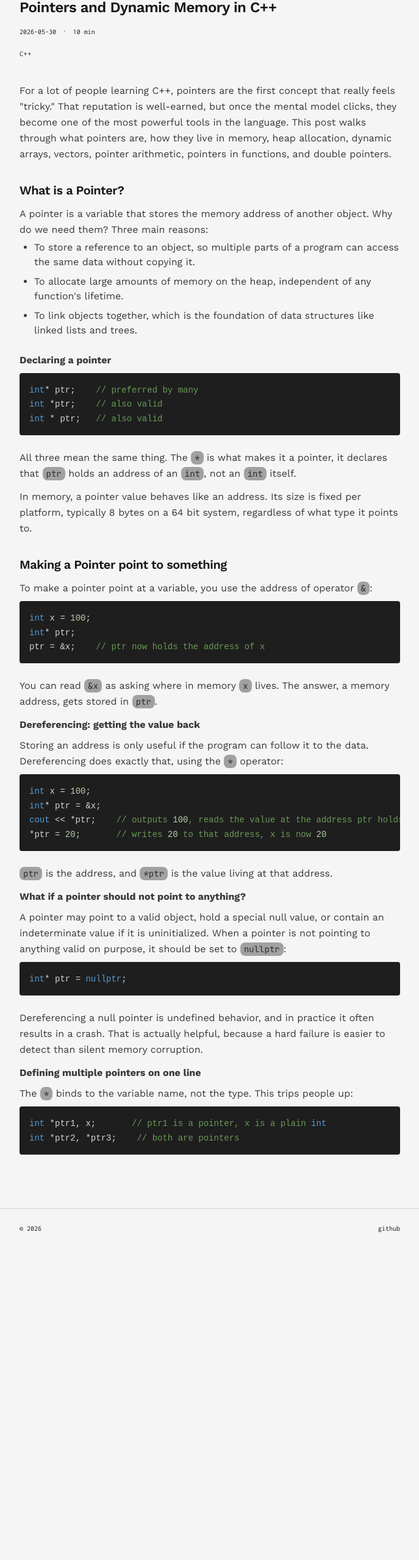
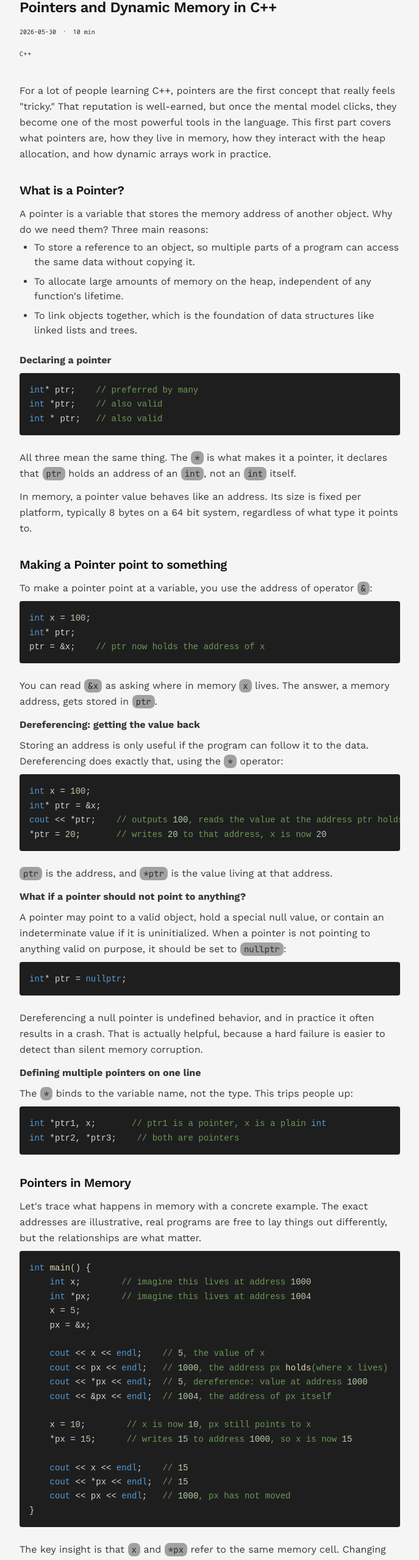
Before and after one commit to n0as-ark/logbook, a React (Vite) app: page /logbook/blog/pointers-and-dynamic-memory-in-cpp in a window 1280 px wide. Shown: the part 177-2736 px from the top of the page at 61% size, without its empty margins (296-983 px from the left). Before the commit the page ends 2224 px from the top, so only its background shows below. Built offline with nearby package versions, Linux system fonts and the light colour scheme; the HTML template or start-up script is replaced by a standard one.

Commit message:
Update posts.ts

```diff
--- a/src/data/posts.ts
+++ b/src/data/posts.ts
@@ -126,7 +126,7 @@ That is exactly why I think it is worth building from scratch. If you understand
    tags: ["C++"],
    excerpt: "Pointers, heap allocation, dynamic arrays, and pointer arithmetic were some of the challenging topics when I learned C++. This post walks through each topic in detail - mostly for my own benefit, but hopefully useful for anyone struggling with them as well.",
    readTime: "10 min",
-   content: `For a lot of people learning C++, pointers are the first concept that really feels "tricky." That reputation is well-earned, but once the mental model clicks, they become one of the most powerful tools in the language. This post walks through what pointers are, how they live in memory, heap allocation, dynamic arrays, vectors, pointer arithmetic, pointers in functions, and double pointers.
+   content: `For a lot of people learning C++, pointers are the first concept that really feels "tricky." That reputation is well-earned, but once the mental model clicks, they become one of the most powerful tools in the language. This first part covers what pointers are, how they live in memory, how they interact with the heap allocation, and how dynamic arrays work in practice.
 ## What is a Pointer?
 A pointer is a variable that stores the memory address of another object. Why do we need them? Three main reasons:
 - To store a reference to an object, so multiple parts of a program can access the same data without copying it.
@@ -169,6 +169,29 @@ The \`*\` binds to the variable name, not the type. This trips people up:
 int *ptr1, x;       // ptr1 is a pointer, x is a plain int
 int *ptr2, *ptr3;    // both are pointers
 \`\`\`
+## Pointers in Memory
+Let's trace what happens in memory with a concrete example. The exact addresses are illustrative, real programs are free to lay things out differently, but the relationships are what matter.
+\`\`\`c++
+int main() {
+    int x;        // imagine this lives at address 1000
+    int *px;      // imagine this lives at address 1004
+    x = 5;
+    px = &x;
+
+    cout << x << endl;    // 5, the value of x
+    cout << px << endl;   // 1000, the address px holds (where x lives)
+    cout << *px << endl;  // 5, dereference: value at address 1000
+    cout << &px << endl;  // 1004, the address of px itself
+
+    x = 10;        // x is now 10, px still points to x
+    *px = 15;      // writes 15 to address 1000, so x is now 15
+
+    cout << x << endl;    // 15
+    cout << *px << endl;  // 15
+    cout << px << endl;   // 1000, px has not moved
+}
+\`\`\`
+The key insight is that \`x\` and \`*px\` refer to the same memory cell. Changing one changes the other, because they are the same thing viewed two different ways.
 `,
   },
 ];
```
